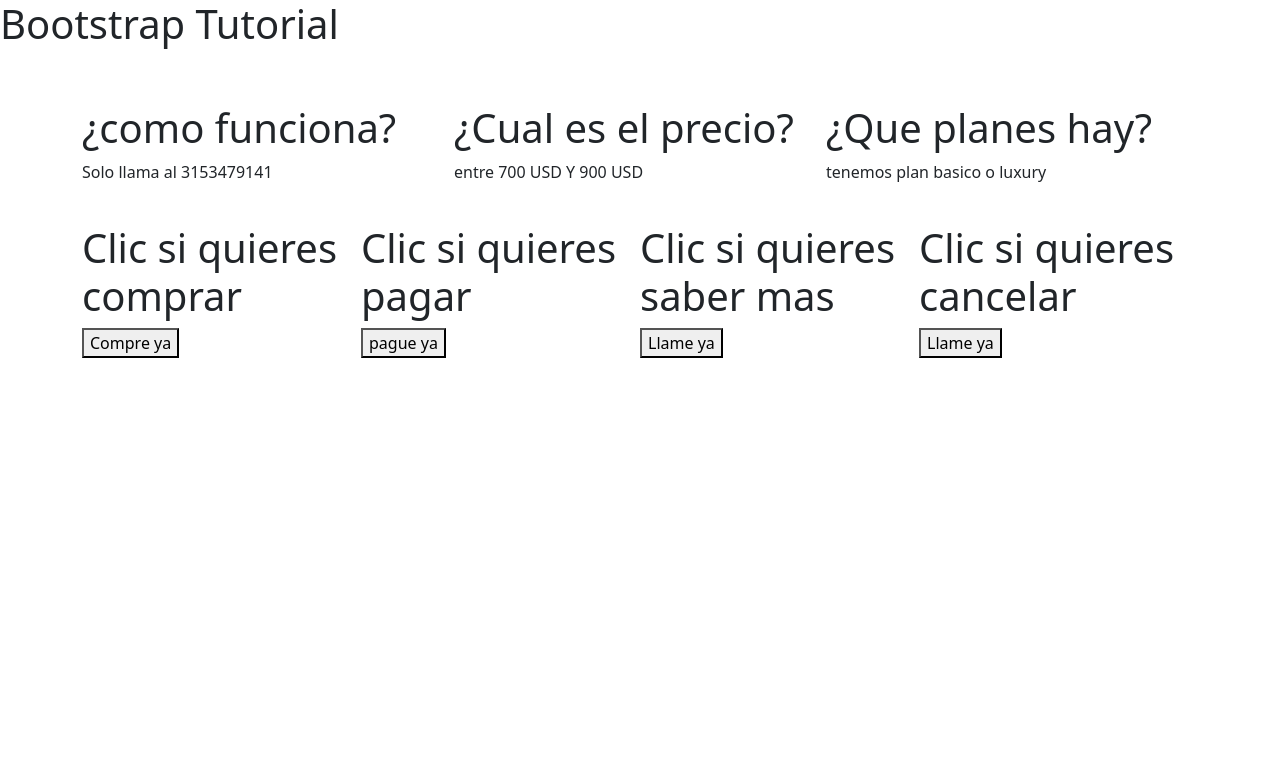
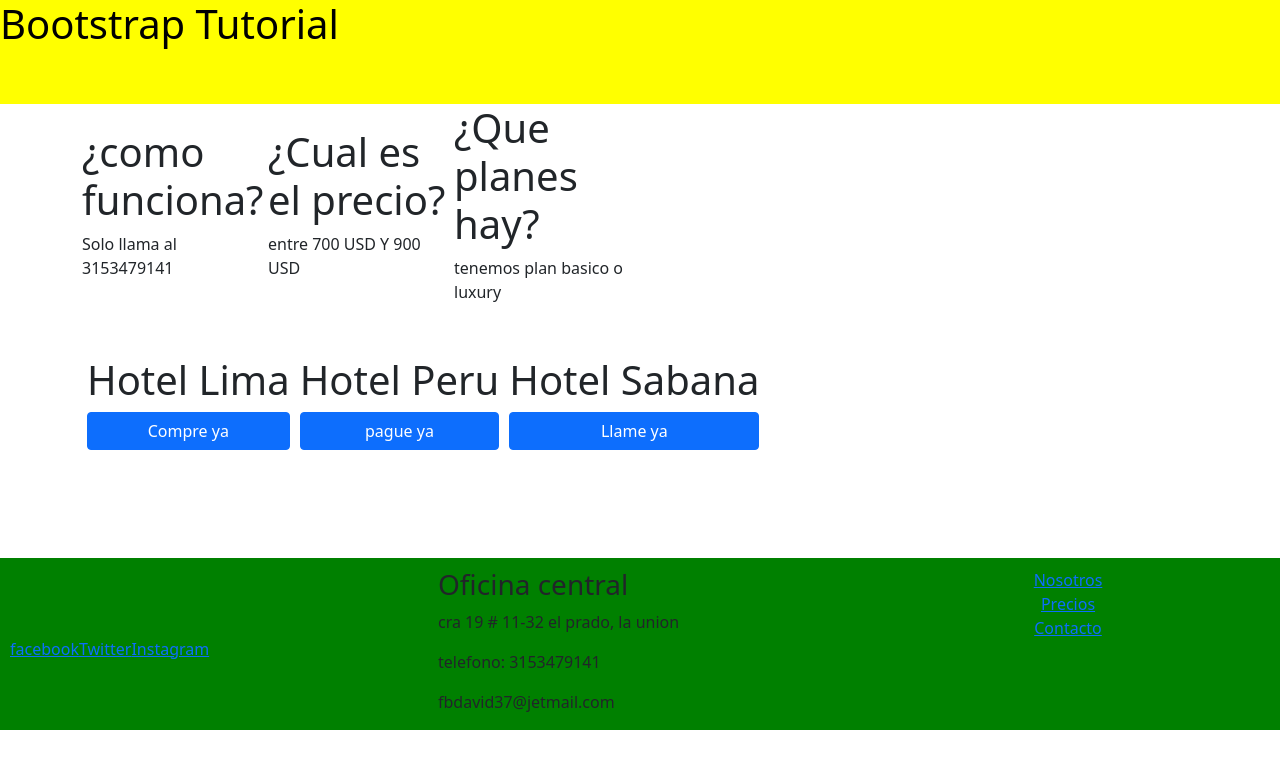
Before and after one commit to juangallego11/Hoteles, a website: page index.html in a window 1280 px wide. Drawn offline with nearby package versions, Linux system fonts and the light colour scheme.

Commit message:
agregando mas estilos

```diff
--- a/css/main.css
+++ b/css/main.css
@@ -1,9 +1,22 @@
-.jumnotron{
+.jumbotron{
     background-color: yellow;
     color: black;
 }
-.footer{
+footer{
     padding: 10px 10px 0 10px;
-    background-color: yellow;
+    background-color: green;
     margin-bottom: 0px;
+    margin-top: 10px;
 }
+.card-hotel{
+    flex: 1 15opx;
+    padding: 2px 5px 2px 5px;
+    margin-top: 10px;
+}
+.btn-reserva{
+    width: 100%;
+}
+.d-flex {
+    display: flex;
+    align-items: center;
+  }
--- a/index.html
+++ b/index.html
@@ -1,30 +1,24 @@
 <!DOCTYPE html>
 <html lang="en">
+
 <head>
     <!-- Required meta tags -->
     <meta charset="utf-8" />
     <meta name="viewport" content="width=device-width, initial-scale=1" />
 
     <!-- Bootstrap CSS -->
-    <link
-      href="https://cdn.jsdelivr.net/npm/bootstrap@5.0.0-beta1/dist/css/bootstrap.min.css"
-      rel="stylesheet"
-    />
+    <link href="https://cdn.jsdelivr.net/npm/bootstrap@5.0.0-beta1/dist/css/bootstrap.min.css" rel="stylesheet" />
     <link href="css/main.css" rel="stylesheet" />
 </head>
 
 <body>
     <script src="node_modules/jquery/dist/jquery.min.js"></script>
-    <script
-      src="https://cdn.jsdelivr.net/npm/@popperjs/core@2.5.4/dist/umd/popper.min.js"
+    <script src="https://cdn.jsdelivr.net/npm/@popperjs/core@2.5.4/dist/umd/popper.min.js"
         integrity="sha384-q2kxQ16AaE6UbzuKqyBE9/u/KzioAlnx2maXQHiDX9d4/zp8Ok3f+M7DPm+Ib6IU"
-      crossorigin="anonymous"
-    ></script>
-    <script
-      src="https://cdn.jsdelivr.net/npm/bootstrap@5.0.0-beta1/dist/js/bootstrap.min.js"
+        crossorigin="anonymous"></script>
+    <script src="https://cdn.jsdelivr.net/npm/bootstrap@5.0.0-beta1/dist/js/bootstrap.min.js"
         integrity="sha384-pQQkAEnwaBkjpqZ8RU1fF1AKtTcHJwFl3pblpTlHXybJjHpMYo79HY3hIi4NKxyj"
-      crossorigin="anonymous"
-    ></script>
+        crossorigin="anonymous"></script>
     <div class="jumbotron">
         <h1>Bootstrap Tutorial</h1>
         <br />
@@ -32,38 +26,62 @@
     </div>
     <div class="container">
         <div class="d-flex flex-wrap">
-        <div class="col-sm-4">
+            <div class="col-sm-2">
                 <h1>¿como funciona?</h1>
                 <p>Solo llama al 3153479141</p>
             </div>
-        <div class="col-sm-4">
+            <div class="col-sm-2">
                 <h1>¿Cual es el precio?</h1>
                 <p>entre 700 USD Y 900 USD</p>
             </div>
-        <div class="col-sm-4">
+            <div class="col-sm-2">
                 <h1>¿Que planes hay?</h1>
                 <p>tenemos plan basico o luxury</p>
             </div>
         </div>
         <br />
+
         <div class="d-flex flex-wrap">
-        <div class="col-sm-3">
-          <h1>Clic si quieres comprar</h1>
-          <button>Compre ya</button>
+            <div class=" card-hotel d-flex flex-column justify-content">
+                <h1>Hotel Lima</h1>
+                <button class="btn btn-primary btn-reserva">Compre ya</button>
             </div>
-        <div class="col-sm-3">
-          <h1>Clic si quieres pagar</h1>
-          <button>pague ya</button>
+            <div class=" card-hotel d-flex flex-column justify-content">
+                <h1>Hotel Peru</h1>
+                <button class="btn btn-primary btn-reserva">pague ya</button>
             </div>
-        <div class="col-sm-3">
-          <h1>Clic si quieres saber mas</h1>
-          <button>Llame ya</button>
-        </div>
-        <div class="col-sm-3">
-          <h1>Clic si quieres cancelar</h1>
-          <button>Llame ya</button>
+            <div class=" card-hotel d-flex flex-column justify-content">
+                <h1>Hotel Sabana</h1>
+                <button class="btn btn-primary btn-reserva">Llame ya</button>
             </div>
         </div>
     </div>
+    <br>
+    <br>
+    <br>
+    <br>
+    <footer>
+        <div class="row">
+            <div class="col-sm-4 d-flex ">
+                <a href="http://www.facebook.com">facebook</a>
+                <a href="http://www.twitter.com">Twitter</a>
+                <a href="http://www.instagram.com">Instagram</a>
+             </div>
+        <div class="col-sm-4 justify-content">
+            <address>
+                <h3>Oficina central</h3>
+                <p>cra 19 # 11-32 el prado, la union</p>
+                <p>telefono: 3153479141</p>
+                <p>fbdavid37@jetmail.com</p>
+            </address>
+        </div>
+        <div class="col-sm-4 d-flex flex-column align-item-end">
+            <a href="http://www.facebook.com">Nosotros</a>
+            <a href="http://www.twitter.com">Precios</a>
+            <a href="http://www.instagram.com">Contacto</a>
+        </div>
+        </div>
+    </footer>
 </body>
+
 </html>
```
Lines whose indentation alone changed are shown as unchanged.
